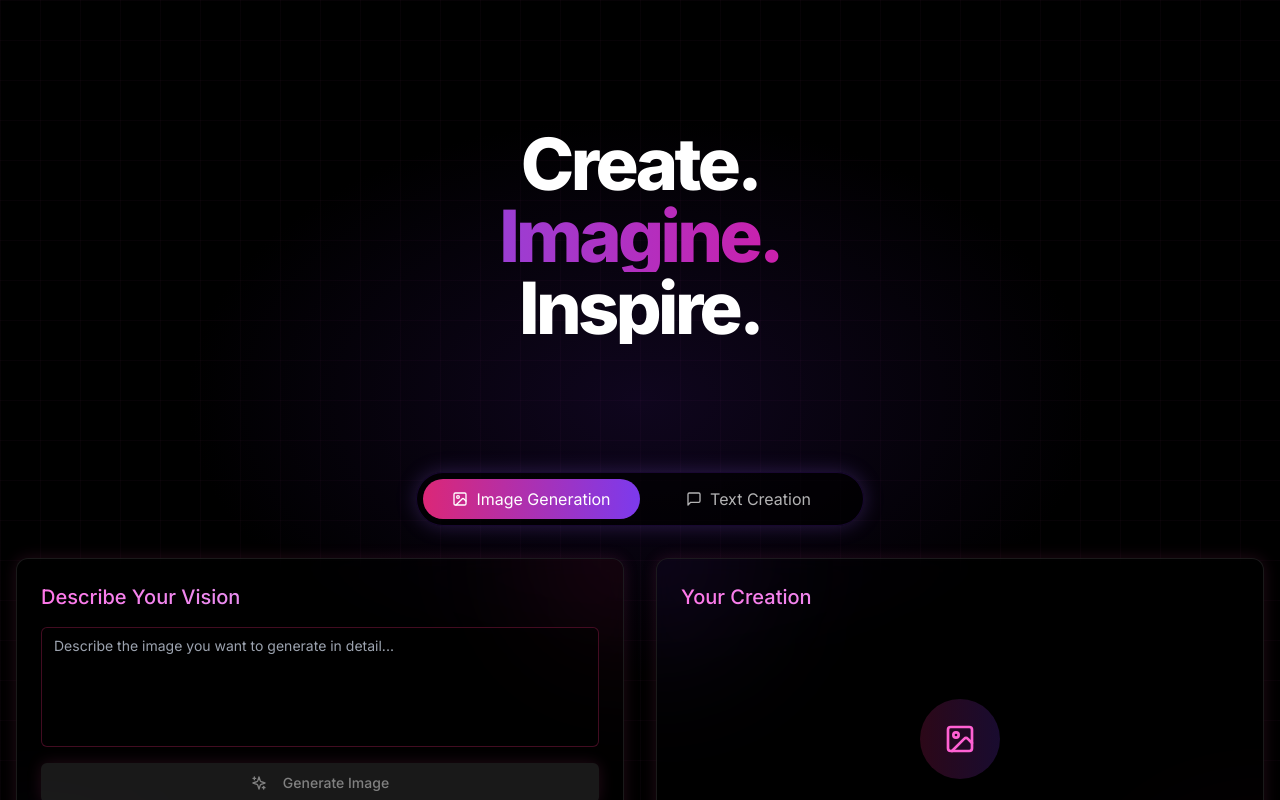
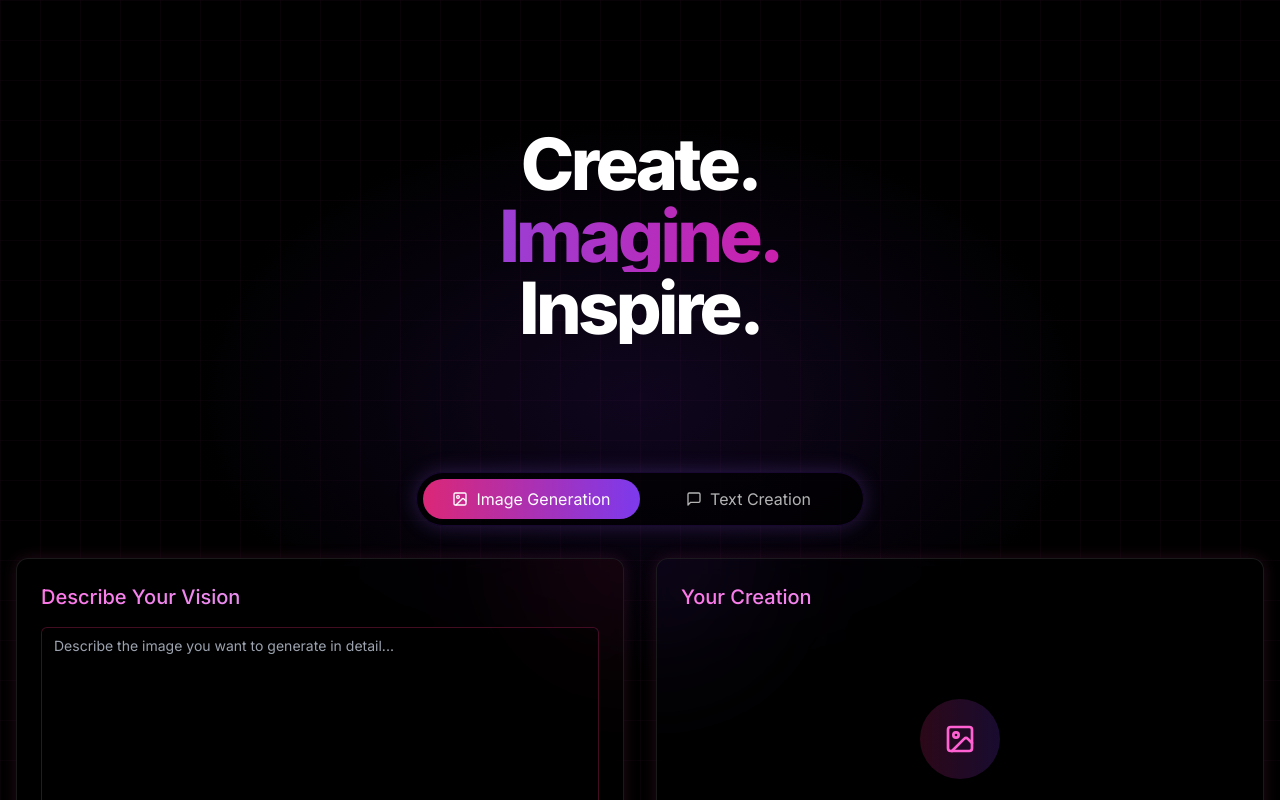
Before and after one commit to GeroWalther/unlimited_ai, a Next.js app: page / in a window 1280 px wide. Shown: the top 800 px of the page. Built offline with nearby package versions, Linux system fonts and the light colour scheme.

Commit message:
styling6

```diff
--- a/src/app/page.js
+++ b/src/app/page.js
@@ -265,7 +265,7 @@ export default function HomePage() {
                             value={prompt}
                             onChange={(e) => setPrompt(e.target.value)}
                             placeholder='Describe the image you want to generate in detail...'
-                            className='min-h-[120px] resize-none'
+                            className='min-h-[200px]  md:min-h-[300px] resize-none'
                           />
                         </div>
 
```
